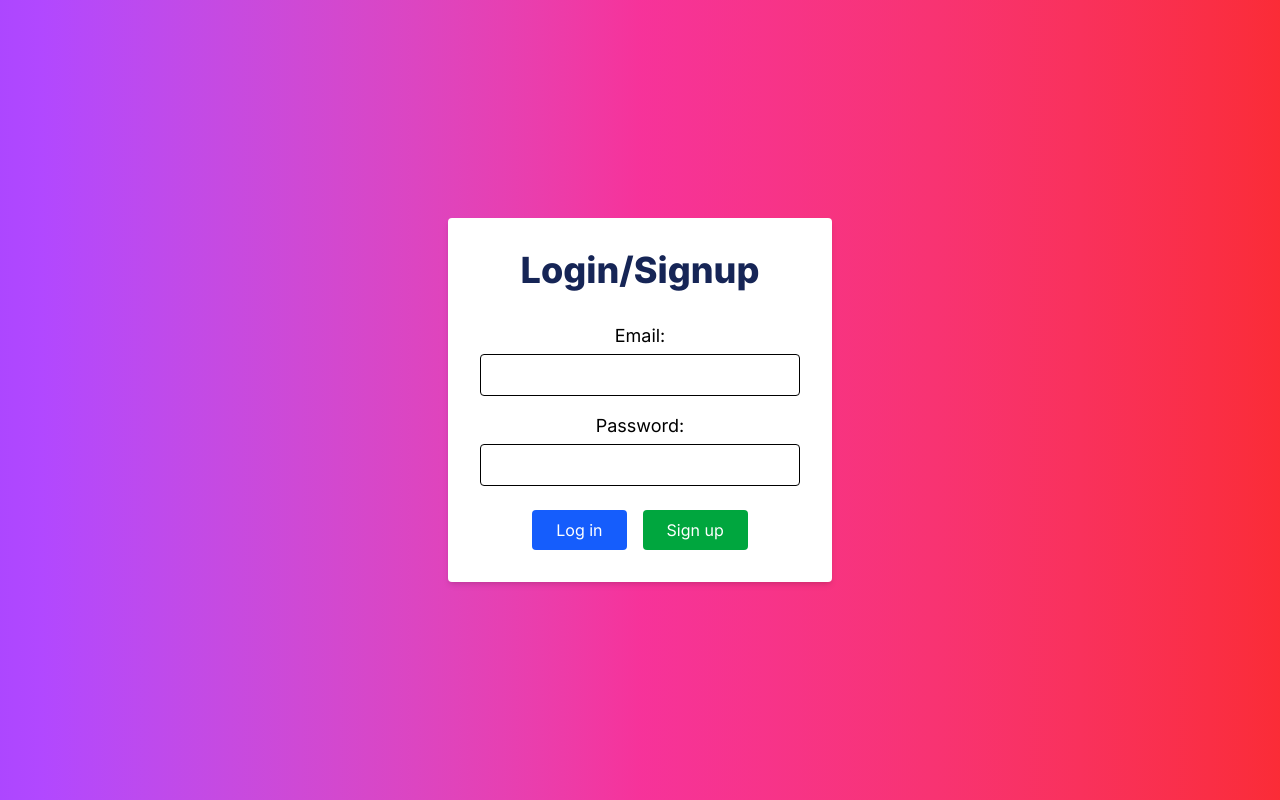
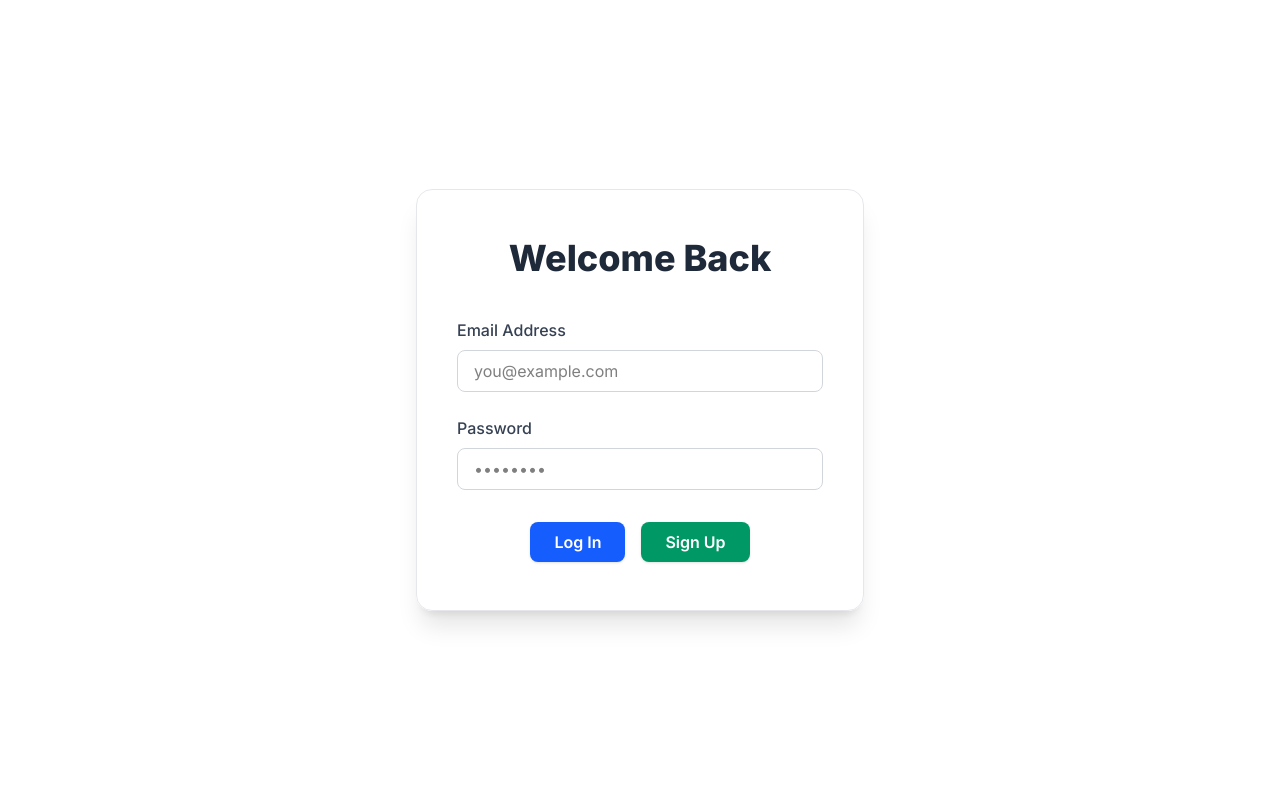
Before and after one commit to Brainfriend4life/WDD-Jan2025, a Next.js app: page /login in a window 1280 px wide. Built offline with nearby package versions, Linux system fonts and the light colour scheme.

Commit message:
add my workout planner project

```diff
--- a/app/dashboard/page.tsx
+++ b/app/dashboard/page.tsx
@@ -36,17 +36,14 @@ export default function Dashboard() {
 
       setUserId(id);
 
-      // Try load from localStorage first
       const saved = localStorage.getItem('workouts');
       if (saved) {
         setWorkouts(JSON.parse(saved));
         return;
       }
 
-      // Otherwise fetch from your API
       const data = await fetchWorkouts(id);
       if (Array.isArray(data)) {
-        // map your fetched workouts to include completed and description fields
         const mapped = data.map((w: any) => ({
           ...w,
           completed: false,
@@ -61,7 +58,6 @@ export default function Dashboard() {
     load();
   }, []);
 
-  // Save workouts to localStorage on changes
   useEffect(() => {
     localStorage.setItem('workouts', JSON.stringify(workouts));
   }, [workouts]);
@@ -125,29 +121,26 @@ export default function Dashboard() {
     );
   };
 
-  // Filter workouts by category
   const filteredWorkouts =
-    filter === 'All'
-      ? workouts
-      : workouts.filter((w) => w.category === filter);
+    filter === 'All' ? workouts : workouts.filter((w) => w.category === filter);
 
   return (
-    <div className="max-w-3xl mx-auto px-4 py-8">
-      <h1 className="text-green-600 text-center mt-10 mb-6 text-3xl font-bold">
-        Welcome to your dashboard
+    <div className="min-h-screen bg-gradient-to-r from-green-100 via-blue-100 to-purple-100 py-10 px-4">
+      <div className="max-w-3xl mx-auto">
+        <h1 className="text-center text-4xl font-bold text-green-700 mb-6">
+          Welcome to your Dashboard
         </h1>
 
-      <AddWorkoutForm onAdd={handleAddWorkout}  />
+        <AddWorkoutForm onAdd={handleAddWorkout} />
 
-      <div className="my-4 text-center">
-        <p>User ID: {userId}</p>
-
-        <label htmlFor="category-filter" className="mr-2 font-semibold">
+        <div className="my-6 text-center">
+          <p className="text-sm text-gray-600 mb-2">User ID: {userId}</p>
+          <label htmlFor="category-filter" className="mr-2 font-semibold text-gray-700">
             Filter by category:
           </label>
           <select
             id="category-filter"
-          className="border rounded px-3 py-1"
+            className="border border-gray-300 rounded px-3 py-1 shadow-sm"
             value={filter}
             onChange={(e) => setFilter(e.target.value)}
           >
@@ -160,8 +153,9 @@ export default function Dashboard() {
           </select>
         </div>
 
-      <h2 className="text-xl font-semibold mb-4">Your Workouts</h2>
-      <div className="space-y-4">
+        <h2 className="text-2xl font-semibold text-gray-800 mb-4">Your Workouts</h2>
+
+        <div className="space-y-6">
           {filteredWorkouts.length === 0 && (
             <p className="text-center text-gray-500">No workouts found.</p>
           )}
@@ -169,28 +163,36 @@ export default function Dashboard() {
           {filteredWorkouts.map((workout) => (
             <Card
               key={workout.id}
-            className={`border ${
-              workout.completed ? 'bg-green-100' : 'bg-white'
+              className={`shadow-md transition-all duration-200 hover:shadow-xl rounded-lg border ${
+                workout.completed ? 'bg-green-50' : 'bg-white'
               }`}
             >
               <CardHeader>
                 <CardTitle
-                className={workout.completed ? 'line-through text-gray-600' : ''}
+                  className={`text-lg font-bold ${
+                    workout.completed ? 'line-through text-gray-500' : 'text-gray-900'
+                  }`}
                 >
                   {workout.name}
                 </CardTitle>
-              <CardDescription>{workout.category || 'No category'}</CardDescription>
+                <CardDescription className="text-sm text-gray-600">
+                  {workout.category || 'No category'}
+                </CardDescription>
               </CardHeader>
               <CardContent>
-              <p className={workout.completed ? 'line-through text-gray-500' : ''}>
+                <p
+                  className={`text-gray-700 ${
+                    workout.completed ? 'line-through text-gray-400' : ''
+                  }`}
+                >
                   {workout.description || <em>No description</em>}
                 </p>
-              <p className="mt-2">Date: {workout.date}</p>
+                <p className="mt-2 text-sm text-gray-500">Date: {workout.date}</p>
               </CardContent>
-            <CardFooter className="space-x-4">
+              <CardFooter className="flex flex-wrap gap-2 mt-2">
                 <button
                   onClick={() => toggleComplete(workout.id)}
-                className={`px-3 py-1 rounded text-white ${
+                  className={`px-4 py-2 rounded text-white text-sm ${
                     workout.completed
                       ? 'bg-yellow-500 hover:bg-yellow-600'
                       : 'bg-green-600 hover:bg-green-700'
@@ -200,13 +202,13 @@ export default function Dashboard() {
                 </button>
                 <button
                   onClick={() => handleEdit(workout.id)}
-                className="px-3 py-1 bg-blue-600 text-white rounded hover:bg-blue-700"
+                  className="px-4 py-2 bg-blue-600 hover:bg-blue-700 text-white text-sm rounded"
                 >
                   Edit
                 </button>
                 <button
                   onClick={() => handleDelete(workout.id)}
-                className="px-3 py-1 bg-red-600 text-white rounded hover:bg-red-700"
+                  className="px-4 py-2 bg-red-600 hover:bg-red-700 text-white text-sm rounded"
                 >
                   Delete
                 </button>
@@ -215,5 +217,6 @@ export default function Dashboard() {
           ))}
         </div>
       </div>
+    </div>
   );
 }
--- a/app/login/page.tsx
+++ b/app/login/page.tsx
@@ -1,54 +1,56 @@
-import { login, signup } from './actions'
+import { login, signup } from './actions';
 
 export default function LoginPage() {
   return (
-    <div className="flex items-center justify-center min-h-screen bg-gradient-to-r from-purple-500 via-pink-500 to-red-500">
-      <form className="text-center bg-white p-8 rounded shadow-md w-full max-w-sm">
-        <h1 className="text-4xl mb-8 font-extrabold text-blue-950">
-          Login/Signup
+    <div className="flex items-center justify-center min-h-screen bg-gradient-radial from-sky-100 via-rose-100 to-pink-200">
+      <form className="bg-white/70 backdrop-blur-md shadow-xl border border-gray-200 rounded-2xl px-10 py-12 w-full max-w-md text-center">
+        <h1 className="text-4xl font-extrabold text-gray-800 mb-10">
+          Welcome Back
         </h1>
 
-        <div className="mb-4">
-          <label htmlFor="email" className="block mb-1 text-lg">
-            Email:
+        <div className="mb-6 text-left">
+          <label htmlFor="email" className="block mb-2 text-md font-medium text-gray-700">
+            Email Address
           </label>
           <input
             id="email"
             name="email"
             type="email"
             required
-            className="w-full px-3 py-2 border rounded focus:outline-none focus:ring-2 focus:ring-blue-500"
+            className="w-full px-4 py-2 rounded-lg border border-gray-300 focus:outline-none focus:ring-2 focus:ring-blue-400 focus:border-transparent transition"
+            placeholder="you@example.com"
           />
         </div>
 
-        <div className="mb-6">
-          <label htmlFor="password" className="block mb-1 text-lg">
-            Password:
+        <div className="mb-8 text-left">
+          <label htmlFor="password" className="block mb-2 text-md font-medium text-gray-700">
+            Password
           </label>
           <input
             id="password"
             name="password"
             type="password"
             required
-            className="w-full px-3 py-2 border rounded focus:outline-none focus:ring-2 focus:ring-blue-500"
+            className="w-full px-4 py-2 rounded-lg border border-gray-300 focus:outline-none focus:ring-2 focus:ring-blue-400 focus:border-transparent transition"
+            placeholder="••••••••"
           />
         </div>
 
         <div className="flex justify-center space-x-4">
           <button
             formAction={login}
-            className="px-6 py-2 bg-blue-600 text-white rounded hover:bg-blue-700 transition"
+            className="px-6 py-2 bg-blue-600 hover:bg-blue-700 text-white font-semibold rounded-lg shadow transition"
           >
-            Log in
+            Log In
           </button>
           <button
             formAction={signup}
-            className="px-6 py-2 bg-green-600 text-white rounded hover:bg-green-700 transition"
+            className="px-6 py-2 bg-emerald-600 hover:bg-emerald-700 text-white font-semibold rounded-lg shadow transition"
           >
-            Sign up
+            Sign Up
           </button>
         </div>
       </form>
     </div>
-  )
+  );
 }
--- a/app/page.tsx
+++ b/app/page.tsx
@@ -10,14 +10,14 @@ export default async function LandingPage() {
   }
 
   return (
-    <main className="bg-[url('/images/background.jpg')] bg-cover bg-center min-h-screen text-center p-8">
-      <h1 className="text-red-800 text-4xl font-bold mt-20">
-        Welcome to Workout Planner 💪
+    <main className="bg-[url('/images/bg.jpg')] bg-cover bg-center min-h-screen text-center p-8">
+      <h1 className="text-green-700 text-5xl font-bold mt-20">
+        Welcome to Workout Planner
       </h1>
-      <Link href="/login" className="text-red-800 underline block mb-20">
+      <Link href="/login" className="text-amber-300 text-3xl text-right underline block -mt-15">
         Sign In
       </Link>
-      <Link href="/login" className="text-green-500 underline">
+      <Link href="/login" className="text-orange-400 text-3xl text-right underline block -mt-20">
         Sign Up
       </Link>
     </main>
```
Also changed, not shown: public/images/background.jpg (deleted), public/images/bg.jpg (added). Lines whose indentation alone changed are shown as unchanged.
